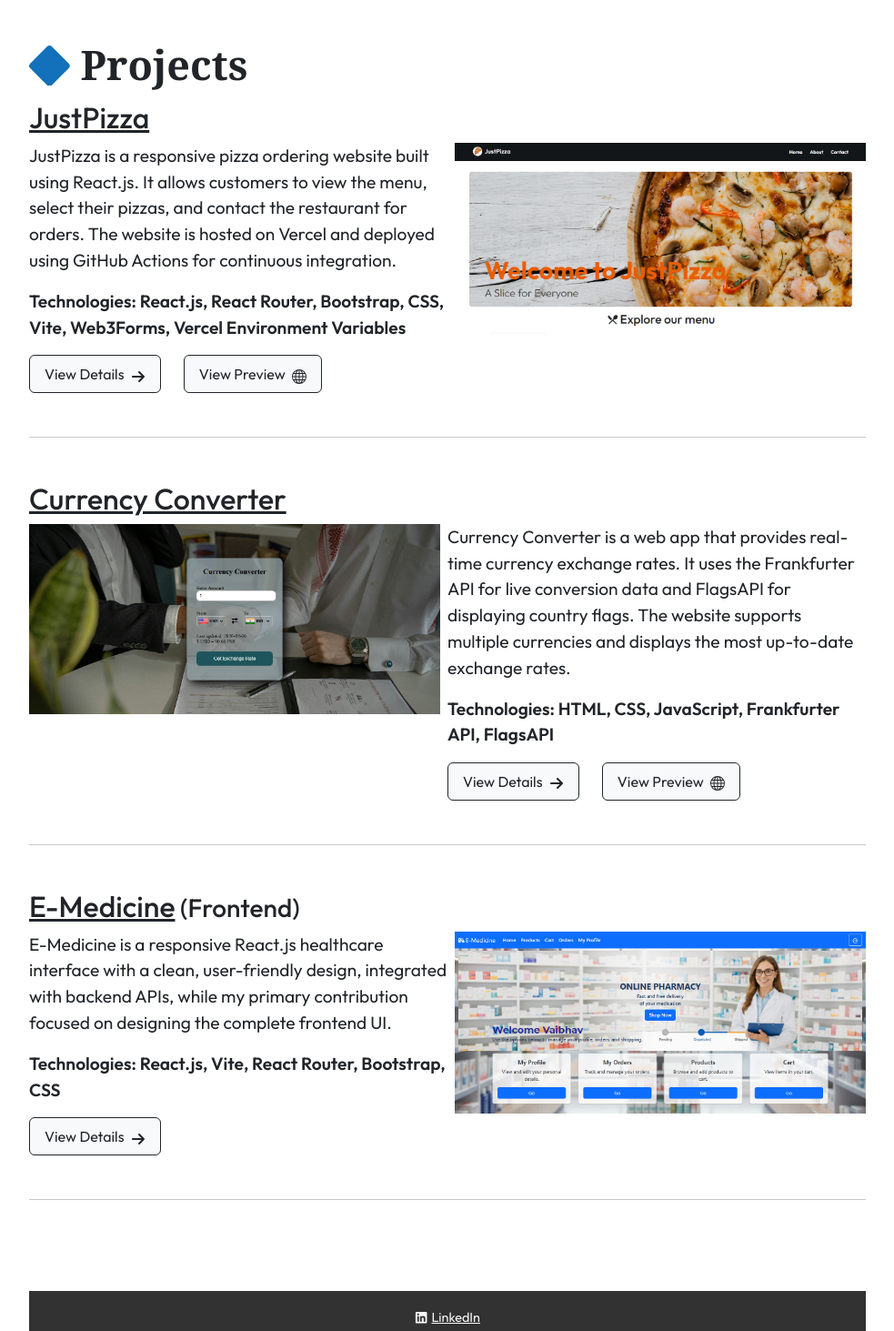
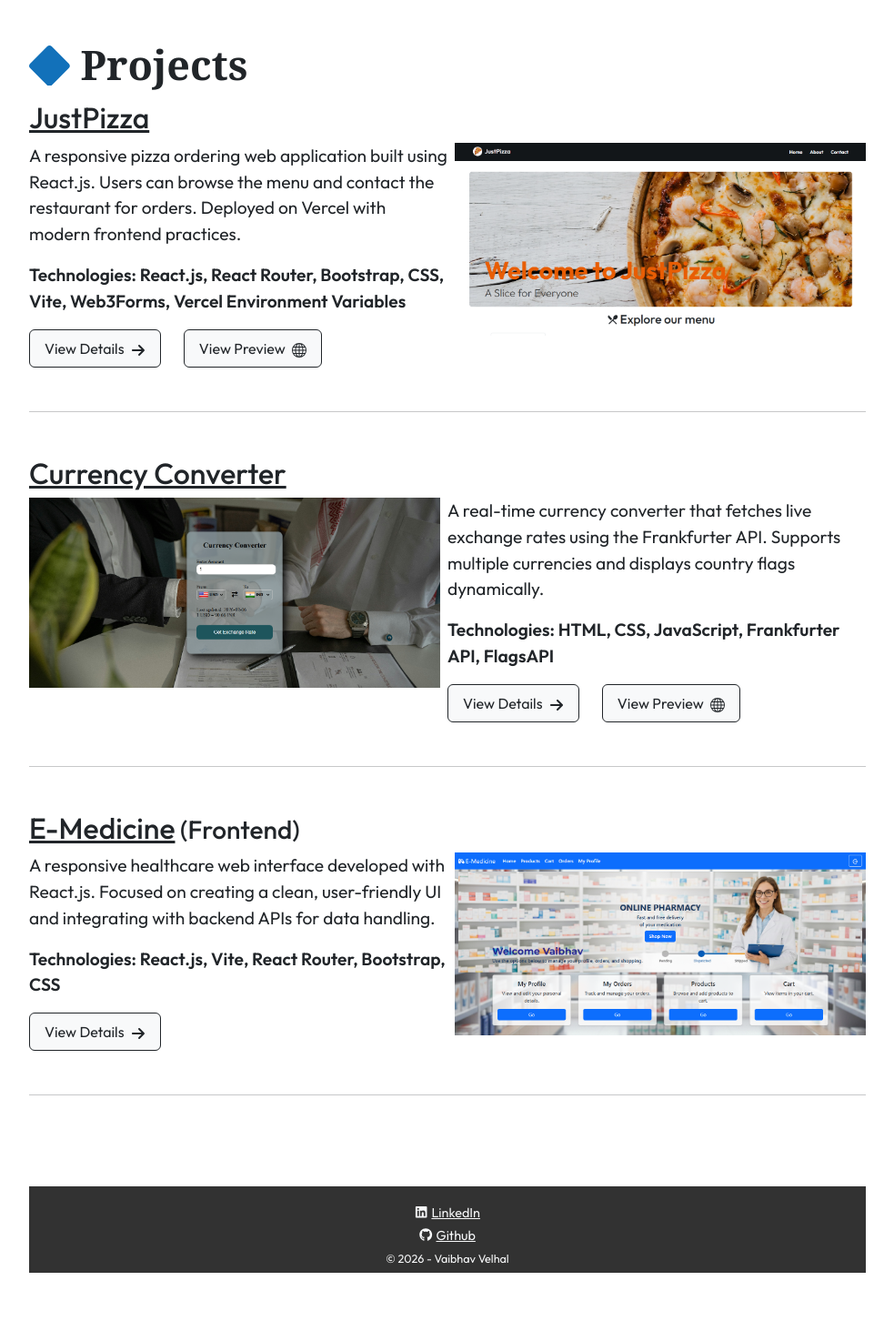
Before and after one commit to vaibhav-velhal/vaibhav-portfolio, a React (Vite) app: page / in a window 1280 px wide. Shown: the part 676-2139 px from the top of the page at 91% size, without its empty margins (148-1131 px from the left). After the commit the page ends 2075 px from the top, so only its background shows below. Built offline with nearby package versions, Linux system fonts and the light colour scheme.

Commit message:
Change project description in short

```diff
--- a/src/pages/Home/Home.css
+++ b/src/pages/Home/Home.css
@@ -19,14 +19,6 @@ section h2 {
 }
 
 /* Project section */
-.project-item .row {
-    margin: 0;
-}
-
-.project-item .row .col-12 {
-    padding: 0;
-}
-
 .projects-section h2 {
     font-size: 2.8rem;
     font-family: Georgia, 'Times New Roman', Times, serif;
@@ -36,22 +28,25 @@ section h2 {
     font-size: 2rem;
 }
 
+.project .project-content {
+    margin: 0;
+    display: flex;
+}
+
+.project-content .project-info {
+    padding: 0;
+}
+
+.image-container img {
+    height: auto;
+    width: 100%;
+}
+
 .buttons-section .btn {
     margin-right: 25px;
 }
 
-.project-info {
-    width: auto;
-}
-
-.project-image img {
-    height: auto;
-    width: 100%;
-    /* object-fit: contain; */
-    display: block;
-}
-
-.project-item:hover {
+.project:hover {
     transform: scale(1.01);
     transition: all 0.3s ease 0s;
 }
@@ -83,7 +78,7 @@ section h2 {
         font-size: 1.5rem;
     }
 
-    .project-item .row .project-description {
+    .project-content .project-description {
         text-align: justify;
         margin-top: 15px;
     }
--- a/src/pages/Home/Home.jsx
+++ b/src/pages/Home/Home.jsx
@@ -14,23 +14,25 @@ function Home() {
             </header>
 
             <section className="projects-section">
-                <h2 className='fw-semibold'><FaDiamond className='mb-2' style={{color: '#1271ba'}} /> Projects</h2>
+                <h2 className='fw-semibold'><FaDiamond className='mb-2' style={{ color: '#1271ba' }} /> Projects</h2>
 
                 {/* First Project */}
-                <article className="project-item mb-4 mb-md-5">
+                <article className="project mb-4 mb-md-5">
                     <h3 className='text-decoration-underline'>JustPizza</h3>
-                    <div className="row reverse">
-                        <div className="project-info col-12 col-md-6">
-                            <p className='project-description'>JustPizza is a responsive pizza ordering website built using React.js. It allows customers to view the menu, select their pizzas, and contact the restaurant for orders. The website is hosted on Vercel and deployed using GitHub Actions for continuous integration.</p>
+                    <div className="project-content reverse">
+                        <div className="project-info">
+                            <p className='project-description'>
+                                A responsive pizza ordering web application built using React.js. Users can browse the menu and contact the restaurant for orders. Deployed on Vercel with modern frontend practices.
+                            </p>
                             <p className='technology-section fw-semibold'>Technologies: React.js, React Router, Bootstrap, CSS, Vite, Web3Forms, Vercel Environment Variables</p>
                             <div className="buttons-section">
                                 <button className="btn btn-light btn-outline-dark py-md-2 px-md-3">View Details <FaArrowRight className='ms-1' /></button>
                                 <a className="btn btn-light btn-outline-dark py-md-2 px-md-3"
-                                 href="https://just-pizza-official.vercel.app/" target='_blank' rel="noopener noreferrer">
+                                    href="https://just-pizza-official.vercel.app/" target='_blank' rel="noopener noreferrer">
                                     View Preview <BsGlobe className='ms-1' /></a>
                             </div>
                         </div>
-                        <div className="image-container project-image col-12 col-md-6 p-0 ps-md-2">
+                        <div className="image-container col-12 col-md-6 p-0 ps-md-2">
                             <img src="/JustPizza-Project.png" alt="JustPizza-Project" />
                         </div>
                     </div>
@@ -39,20 +41,22 @@ function Home() {
                 <hr />
 
                 {/* Second Project */}
-                <article className="project-item my-4 my-md-5">
+                <article className="project my-4 my-md-5">
                     <h3 className='text-decoration-underline'>Currency Converter</h3>
-                    <div className="row">
-                        <div className="image-container project-image col-12 col-md-6 p-0 pe-md-2">
+                    <div className="project-content">
+                        <div className="image-container col-12 col-md-6 p-0 pe-md-2">
                             <img src="/Currency Converter.png" alt="Currency-Converter-Project" />
                         </div>
-                        <div className="project-info col-12 col-md-6">
-                            <p className='project-description'>Currency Converter is a web app that provides real-time currency exchange rates. It uses the Frankfurter API for live conversion data and FlagsAPI for displaying country flags. The website supports multiple currencies and displays the most up-to-date exchange rates.</p>
+                        <div className="project-info">
+                            <p className='project-description'>
+                                A real-time currency converter that fetches live exchange rates using the Frankfurter API. Supports multiple currencies and displays country flags dynamically.
+                            </p>
                             <p className='technology-section fw-semibold'>Technologies: HTML, CSS, JavaScript, Frankfurter API, FlagsAPI</p>
                             <div className="buttons-section">
                                 <button className="btn btn-light btn-outline-dark py-md-2 px-md-3">View Details <FaArrowRight className='ms-1' /></button>
                                 <a className="btn btn-light btn-outline-dark py-md-2 px-md-3"
-                                 href="https://vaibhav-velhal.github.io/currency-converter/" target='_blank' rel="noopener noreferrer">
-                                View Preview <BsGlobe className='ms-1' /></a>
+                                    href="https://vaibhav-velhal.github.io/currency-converter/" target='_blank' rel="noopener noreferrer">
+                                    View Preview <BsGlobe className='ms-1' /></a>
                             </div>
                         </div>
                     </div>
@@ -61,17 +65,19 @@ function Home() {
                 <hr />
 
                 {/* Third Project */}
-                <article className="project-item my-4 my-md-5">
+                <article className="project my-4 my-md-5">
                     <h3><span className='text-decoration-underline'>E-Medicine</span><small>&nbsp;(Frontend)</small></h3>
-                    <div className="row reverse">
-                        <div className="project-info col-12 col-md-6">
-                            <p className='project-description'>E-Medicine is a responsive React.js healthcare interface with a clean, user-friendly design, integrated with backend APIs, while my primary contribution focused on designing the complete frontend UI.</p>
+                    <div className="project-content reverse">
+                        <div className="project-info">
+                            <p className='project-description'>
+                                A responsive healthcare web interface developed with React.js. Focused on creating a clean, user-friendly UI and integrating with backend APIs for data handling.
+                            </p>
                             <p className='technology-section fw-semibold'>Technologies: React.js, Vite, React Router, Bootstrap, CSS</p>
                             <div className="buttons-section">
                                 <button className="btn btn-light btn-outline-dark py-md-2 px-md-3">View Details <FaArrowRight className='ms-1' /></button>
                             </div>
                         </div>
-                        <div className="image-container project-image col-12 col-md-6 p-0 ps-md-2">
+                        <div className="image-container col-12 col-md-6 p-0 ps-md-2">
                             <img src="/E-Medicine.png" alt="E-Medicine-project" />
                         </div>
                     </div>
```
